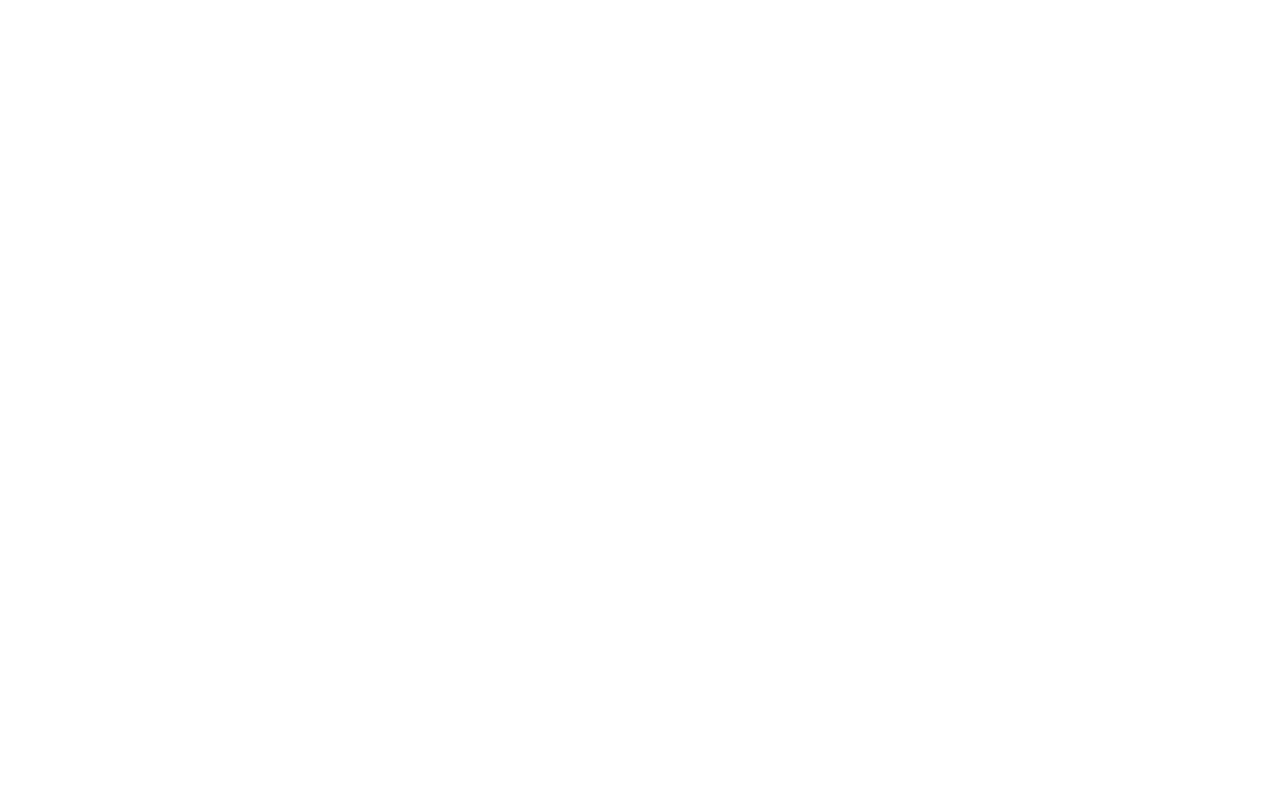
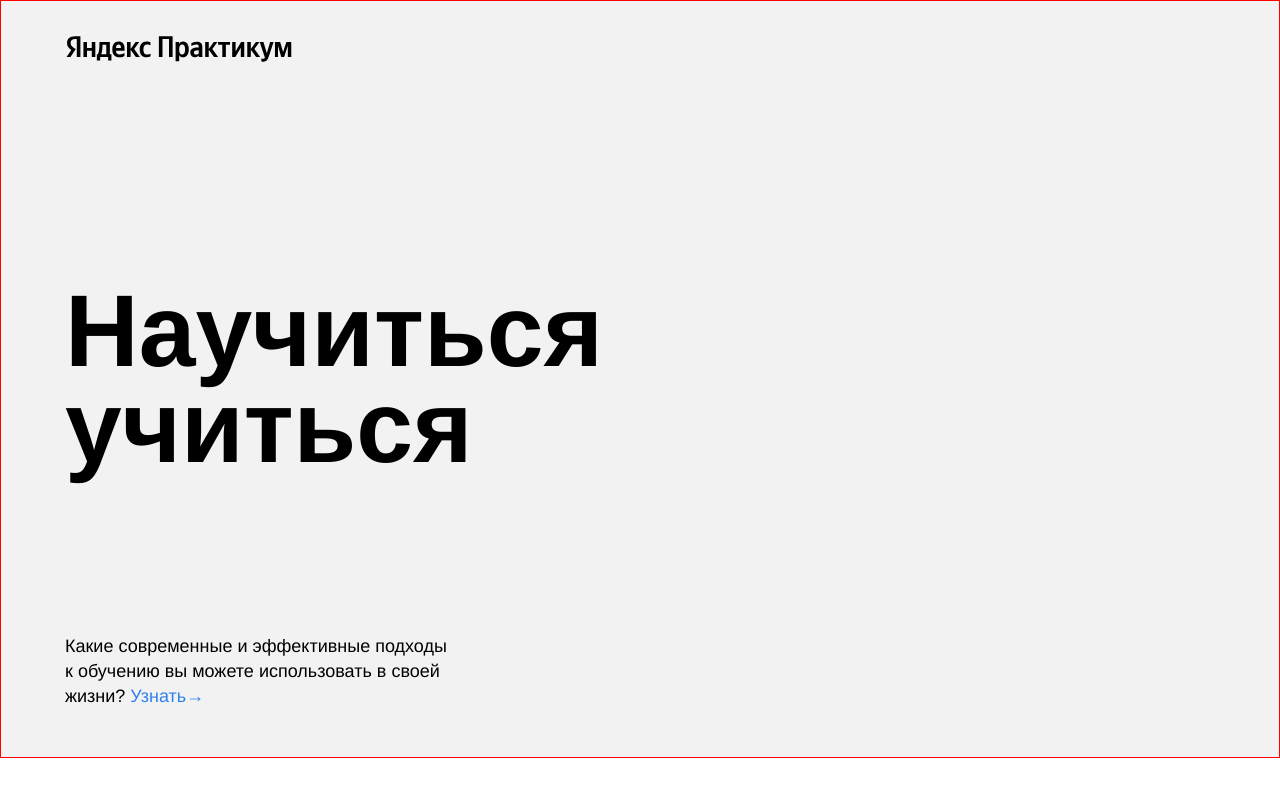
Before and after one commit to DocMoro/how-to-learn, a plain HTML site: page index.html in a window 1280 px wide. Drawn offline with Linux system fonts and the light colour scheme.

Commit message:
Часть шапки

```diff
--- a/index.html
+++ b/index.html
@@ -2,12 +2,34 @@
 <html lang="ru">
 <head>
   <meta charset="UTF-8">
+  <link rel="stylesheet" href="./styles/normalize.css">
+  <link rel="stylesheet" href="./styles/style.css">
   <meta name="viewport" content="width=device-width, initial-scale=1.0">
+  <meta name="description" content="Страница про метод ускоренного обучения">
+  <meta name="keywords" content="Фейнман, обучение">
+  <meta name="author" content="Андрей Морогин">
   <title>Научиться учиться</title>
 </head>
-<body>
-  <div class="page">
+<body class="page">
+  <header class="header">
+    <div class="logo_place_header"></div>
+    <p class="header__title">Научиться учиться</p>
+    <p class="header__subtitle">Какие современные и эффективные подходы к обучению вы можете использовать в своей жизни? <a href="#" class="header__link">Узнать→</a></p>
+  </header>
+  <!-- <section class="description">
 
-  </div>
+  </section>
+  <ul class="digits">
+
+  </ul>
+  <section class="feynman">
+
+  </section>
+  <ol class="kaufman">
+
+  </ol>
+  <footer class="footer">
+
+  </footer> -->
 </body>
 </html>
--- a/styles/style.css
+++ b/styles/style.css
@@ -7,25 +7,54 @@
   margin: 0 auto;
   /* выше для экранов больше 1600px отцентрировали весь контент */
   font-family: 'Helvetica Neue', Arial, sans-serif;
+  border: 1px solid red;
 }
 
 .header {
   height: 100vh;
   min-height: 600px;
   max-height: 756px;
+  background-color: #f2f2f2;
+  position: relative;
+  display: flex;
   /* выше установили ограничения для секции */
 }
 
-/* ниже мы привели пример двух селекторов, чтобы вы вспомнили запись элемента */
-.header__square-pic {
-  height: 568px;
-  width: 568px;
+.logo {
+
 }
 
-/* и элемента с модификатором вида ключ-значение */
-.table__cell_theme_dark {
-  width: 200px;
-  color: white;
-  margin-right: 0;
-  margin-top: 80px;
+.logo_place_header {
+  background-image: url(../images/logo_place_header.svg);
+  width: 228px;
+  height: 32px;
+  position: absolute;
+  top: 30px;
+  left: 64px;
+  z-index: 2;
 }
+
+.header__title {
+  margin: auto 64px;
+  line-height: 96px;
+  font-size: 102px;
+  font-weight: bold;
+  z-index: 2;
+  width: 730px;
+}
+
+.header__subtitle {
+  position: absolute;
+  z-index: 2;
+  left: 64px;
+  bottom: 30px;
+  width: 388px;
+  line-height: 25px;
+  font-size: 18px;
+  font-weight: normal;
+}
+
+.header__link {
+  color: #2f80ed;
+  text-decoration: none;
+}
```
